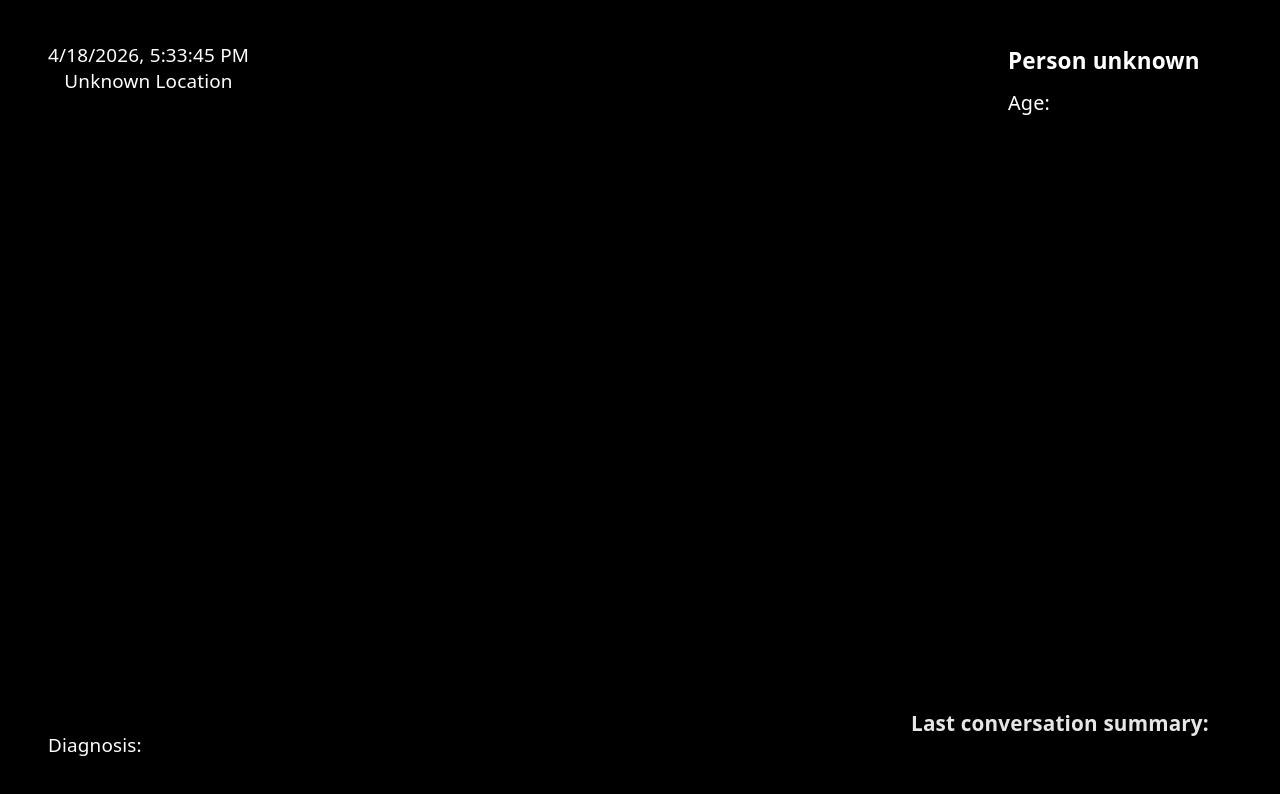
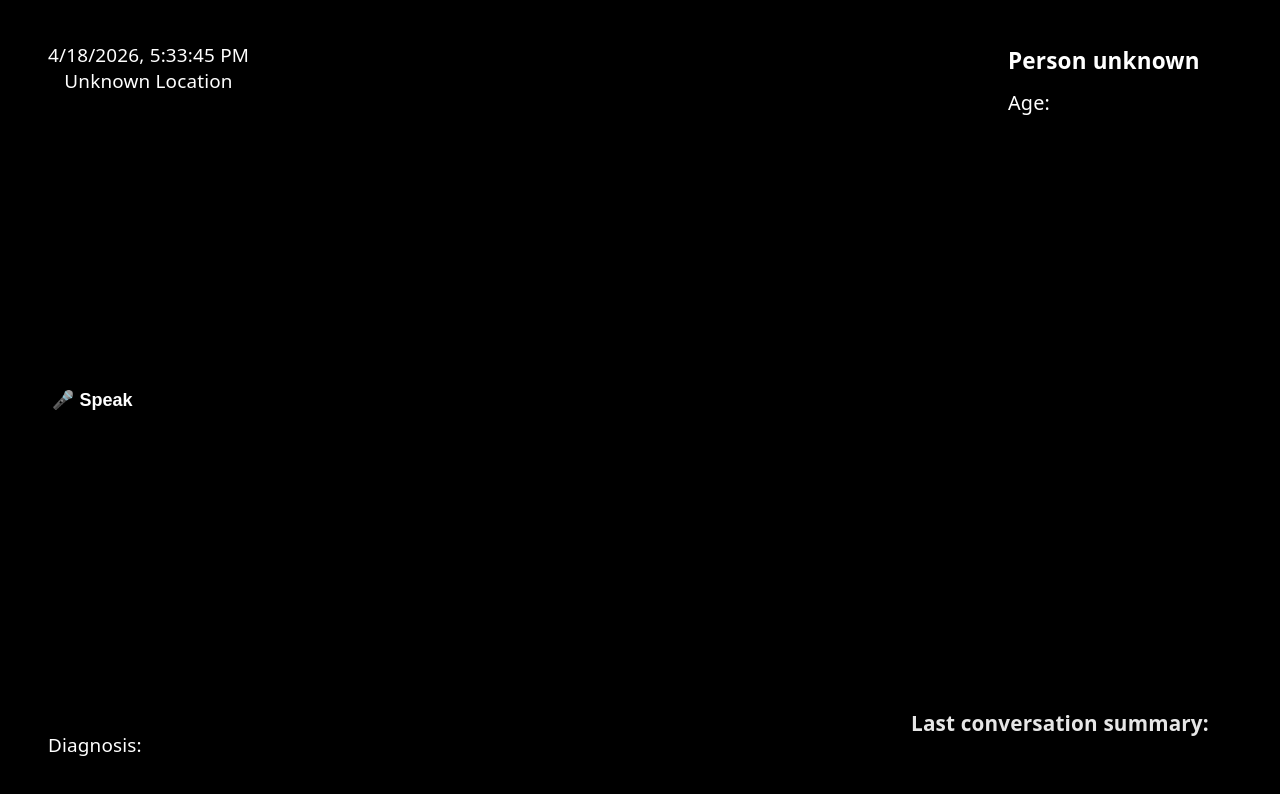
Before and after one commit to zstoimchev/remember-me, a React (Vite) app in the folder frontend/: page / in a window 1280 px wide. Shown: the top 794 px of the page. Built offline with nearby package versions, Linux system fonts and the light colour scheme; no server answers.

Commit message:
The newest version of the code with the speech to text first steps.

```diff
--- a/frontend/src/components/PersonOverlay.tsx
+++ b/frontend/src/components/PersonOverlay.tsx
@@ -1,4 +1,5 @@
 import React from 'react';
+import SpeechToText from "./SpeechToText.tsx"
 
 interface PersonOverlayProps {
   name: string;
@@ -85,6 +86,7 @@ const timeLocationBoxStyle: React.CSSProperties = {
 const PersonOverlay: React.FC<PersonOverlayProps> = ({ name, relationship, age, diagnosis, lastConversation, time, location }) => {
   return (
     <>
+      <SpeechToText />
       {/* Right top: personal info */}
       <div style={rightColumnStyle}>
         <div style={overlayBoxStyle}>
--- /dev/null
+++ b/frontend/src/components/SpeechToText.tsx
@@ -0,0 +1,46 @@
+import React, { useState, useRef } from 'react';
+
+const SpeechToText: React.FC = () => {
+  const [listening, setListening] = useState(false);
+  const [text, setText] = useState('');
+  const recognitionRef = useRef<any>(null);
+
+  const toggle = () => {
+    if (listening) {
+      recognitionRef.current?.stop();
+      setListening(false);
+      return;
+    }
+
+    const SR = (window as any).SpeechRecognition || (window as any).webkitSpeechRecognition;
+    const recognition = new SR();
+    recognition.continuous = true;
+    recognition.interimResults = true;
+
+    recognition.onresult = (e) => {
+      const transcript = Array.from(e.results).map(r => r[0].transcript).join('');
+      setText(transcript);
+    };
+
+    recognition.onend = () => setListening(false);
+
+    recognitionRef.current = recognition;
+    recognition.start();
+    setListening(true);
+  };
+
+  return (
+    <div style={{ position: 'fixed', left: 32, top: '50%', transform: 'translateY(-50%)', zIndex: 10, display: 'flex', flexDirection: 'column', gap: 8, maxWidth: 220, pointerEvents: 'auto' }}>
+      <button onClick={toggle} style={{ padding: '10px 20px', borderRadius: 8, border: 'none', cursor: 'pointer', background: listening ? 'rgba(220,53,53,0.85)' : 'rgba(0,0,0,0.7)', color: 'white', fontSize: '1rem', fontWeight: 600, pointerEvents: 'auto' }}>
+        {listening ? '⏹ Stop' : '🎤 Speak'}
+      </button>
+      {text && (
+        <div style={{ background: 'rgba(0,0,0,0.7)', color: 'white', padding: '10px 14px', borderRadius: 8, fontSize: '1rem', lineHeight: 1.5 }}>
+          {text}
+        </div>
+      )}
+    </div>
+  );
+};
+
+export default SpeechToText;
```
